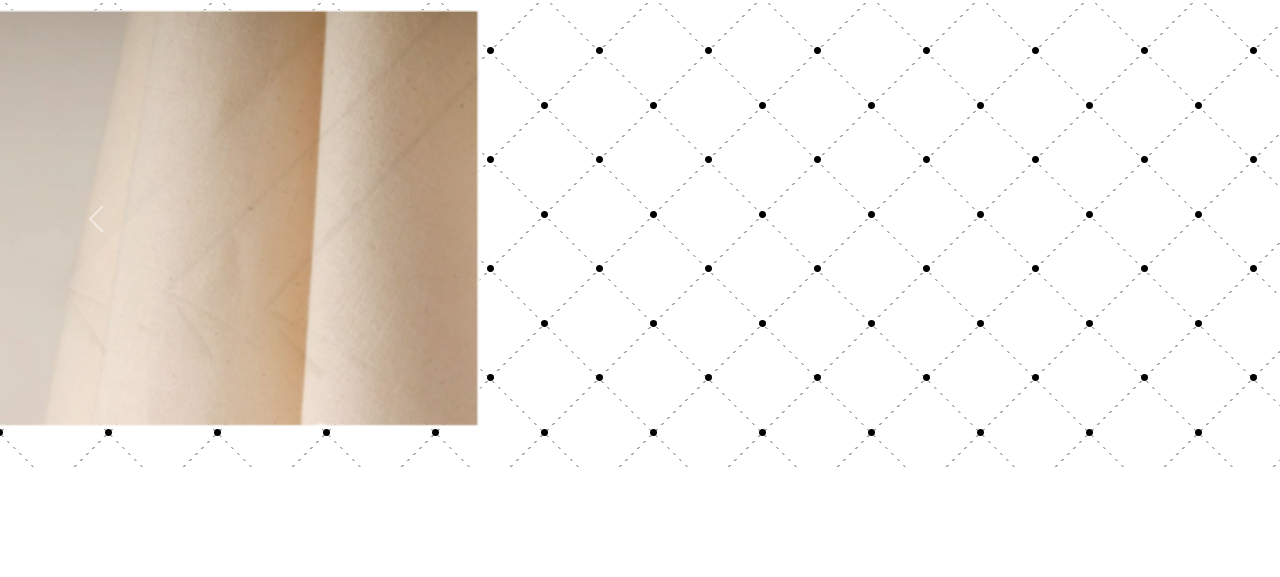
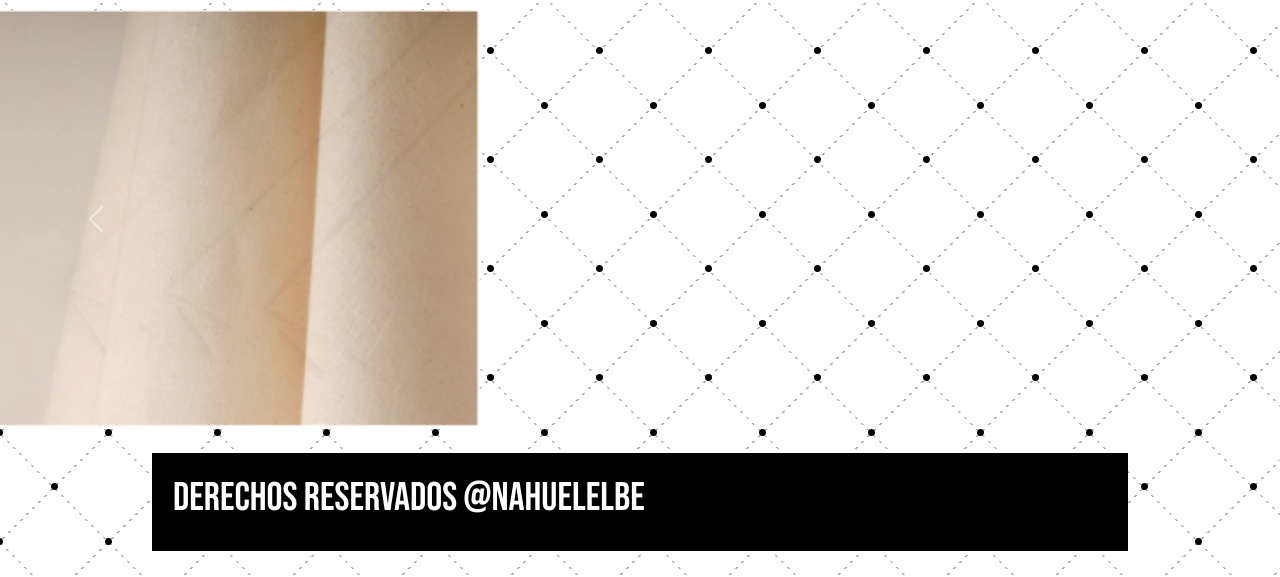
Before and after one commit to NahuelElbe/Mi_repo_Elbe, a plain HTML site: page images.html in a window 1280 px wide. Shown: the part 331-908 px from the top of the page. Before the commit the page ends 800 px from the top, so only its background shows below. Drawn offline with nearby package versions, Linux system fonts and the light colour scheme.

Commit message:
mar19abril

```diff
--- a/images.html
+++ b/images.html
@@ -87,5 +87,11 @@
           <span class="visually-hidden">Next</span>
         </button>
       </div>
+
+      <div class="container">
+          <footer class="header">
+              <h1>DERECHOS RESERVADOS @NAHUELELBE</h1>
+          </footer>
+
 </body>
 </html>
```
